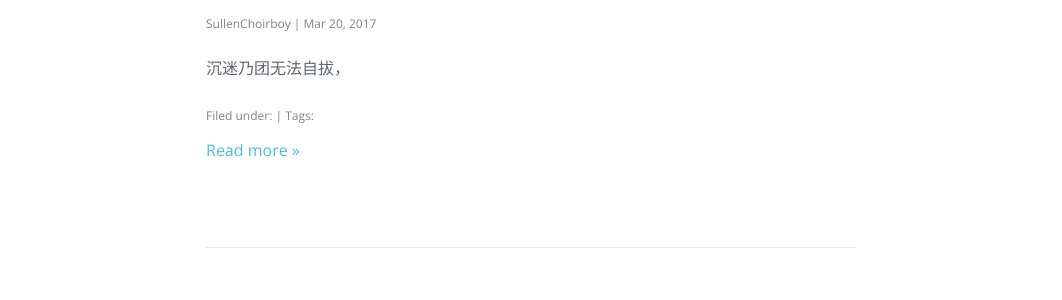
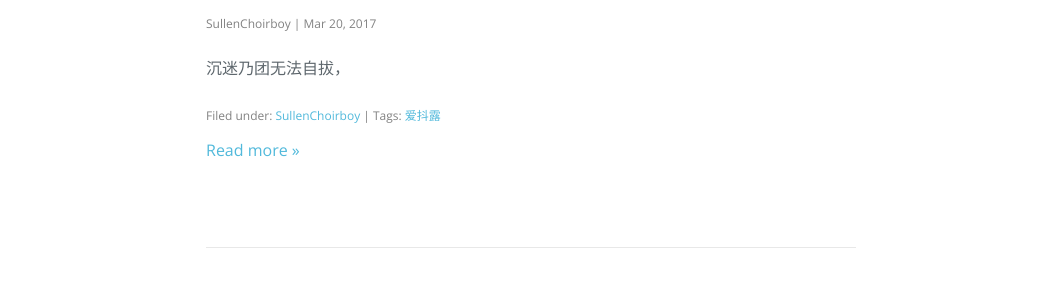
Before and after one commit to SullenChoirboy/SullenChoirboy.github.io, a Jekyll site: the page built from index.html, in a window 1280 px wide and 900 px high. Shown: the part 267-567 px from the top of the window, without its empty margins (109-1171 px from the left). Built offline with Jekyll 4.4.1, drawn with Linux system fonts in a browser that asks for light colours; nearby versions of some CDN libraries; the list of posts is cut into pages by our own code.

Commit message:
Update Nogizaka 46

```diff
--- a/_posts/2017-03-20-Nogizaka 46.md
+++ b/_posts/2017-03-20-Nogizaka 46.md
@@ -1,5 +1,7 @@
 ---
 title: Nogizaka 46
 layout: post
+tags: 爱抖露
+categories: SullenChoirboy
 ---
 沉迷乃团无法自拔，
```
